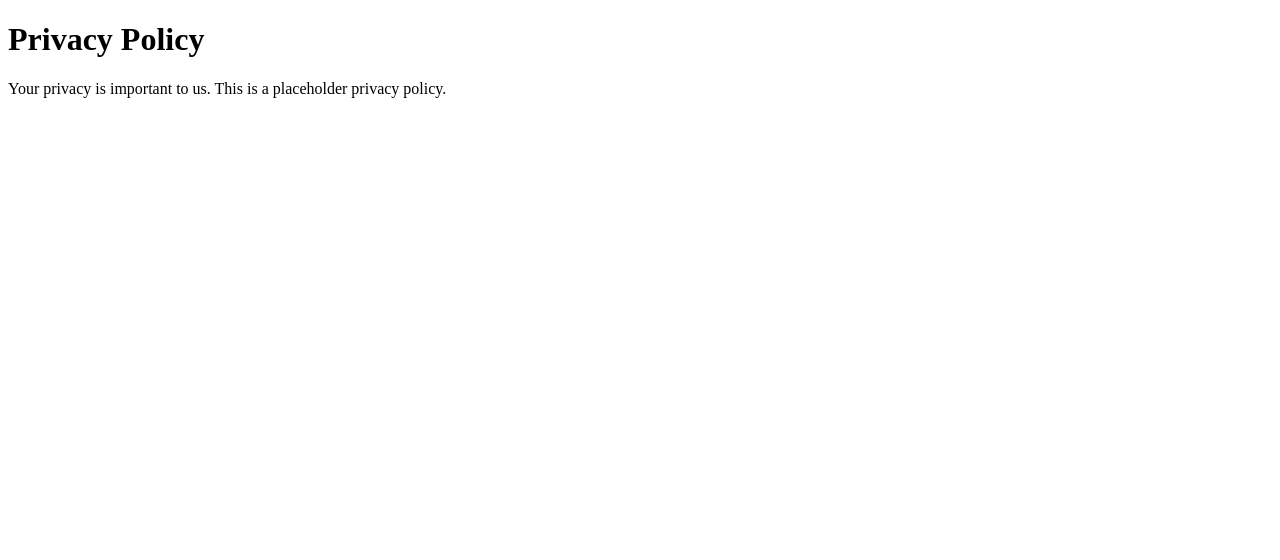
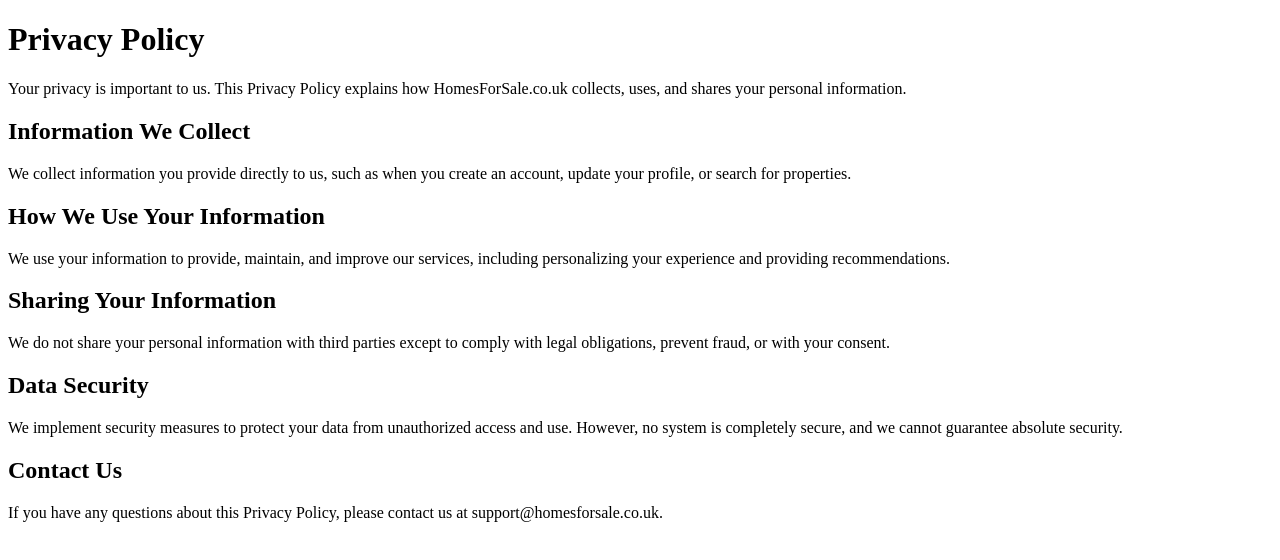
Before and after one commit to ChristopherHoole/aiagents, a plain HTML site: page privacy.html in a window 1280 px wide. Drawn offline with Linux system fonts and the light colour scheme.

Commit message:
Update privacy.html

```diff
--- a/privacy.html
+++ b/privacy.html
@@ -4,10 +4,20 @@
 <head>
     <meta charset="UTF-8">
     <meta name="viewport" content="width=device-width, initial-scale=1.0">
-    <title>Privacy Policy</title>
+    <title>Privacy Policy - HomesForSale.co.uk</title>
 </head>
 <body>
     <h1>Privacy Policy</h1>
-    <p>Your privacy is important to us. This is a placeholder privacy policy.</p>
+    <p>Your privacy is important to us. This Privacy Policy explains how HomesForSale.co.uk collects, uses, and shares your personal information.</p>
+    <h2>Information We Collect</h2>
+    <p>We collect information you provide directly to us, such as when you create an account, update your profile, or search for properties.</p>
+    <h2>How We Use Your Information</h2>
+    <p>We use your information to provide, maintain, and improve our services, including personalizing your experience and providing recommendations.</p>
+    <h2>Sharing Your Information</h2>
+    <p>We do not share your personal information with third parties except to comply with legal obligations, prevent fraud, or with your consent.</p>
+    <h2>Data Security</h2>
+    <p>We implement security measures to protect your data from unauthorized access and use. However, no system is completely secure, and we cannot guarantee absolute security.</p>
+    <h2>Contact Us</h2>
+    <p>If you have any questions about this Privacy Policy, please contact us at support@homesforsale.co.uk.</p>
 </body>
 </html>
```
